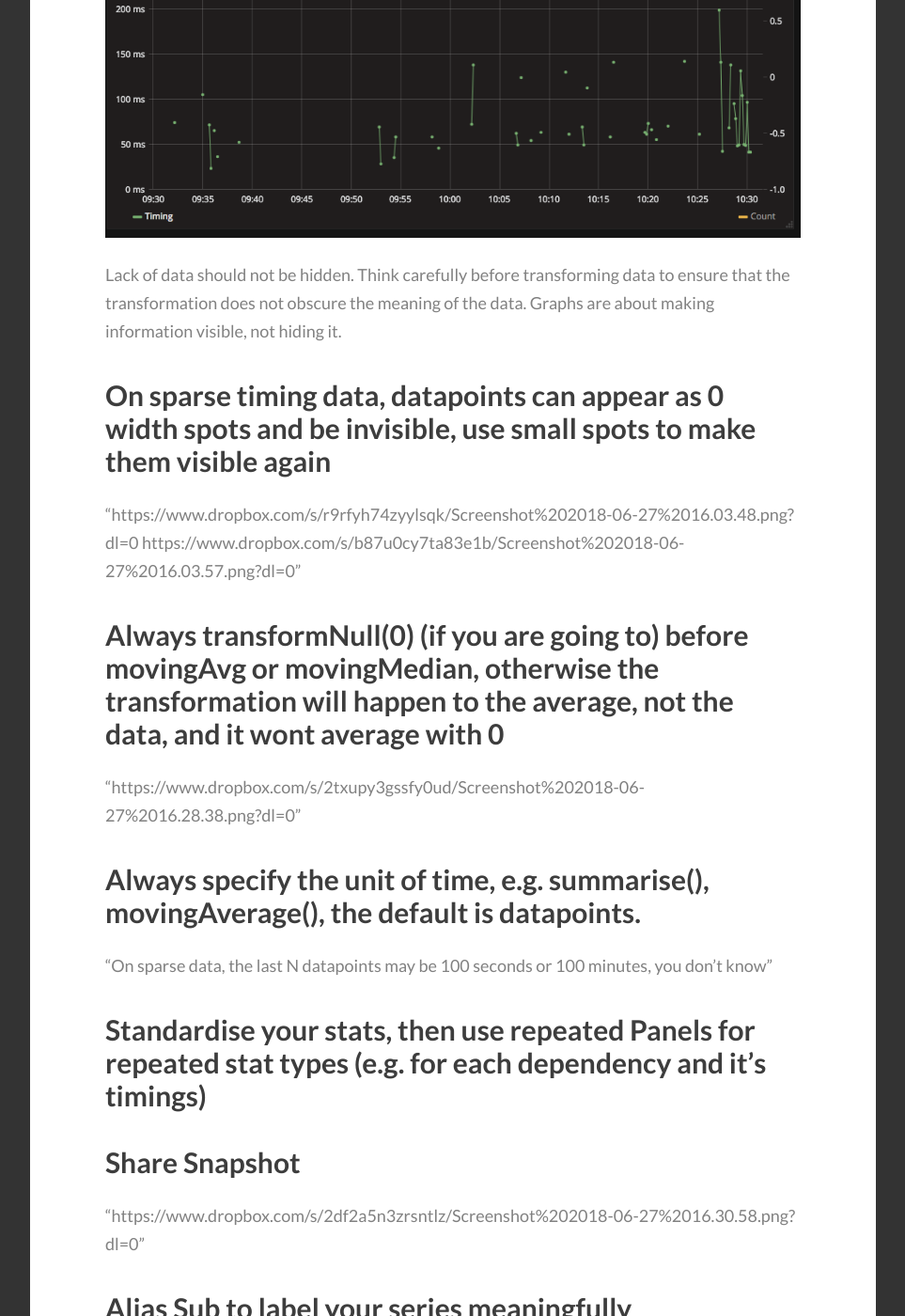
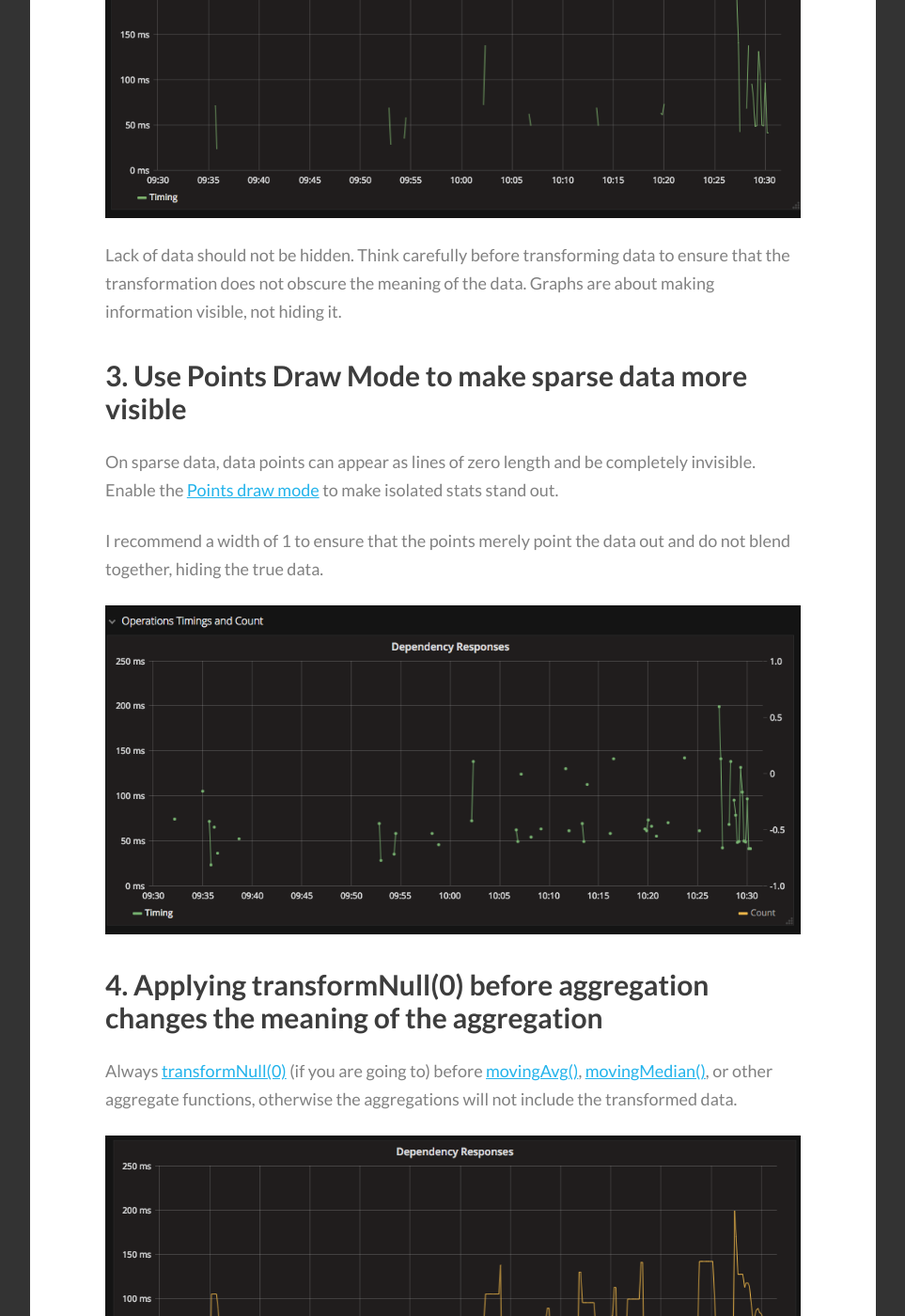
Before and after one commit to uatec/hidef.github.io, a Jekyll site: the page built from _posts/2018-06-28-be-a-grafana-power-user.md, in a window 1280 px wide and 1400 px high, scrolled down 2845 px. Shown: the whole window at 94% size, without its empty margins (8-971 px from the left). Built offline with Jekyll 4.4.1, drawn with Linux system fonts in a browser that asks for light colours; some web fonts are replaced; comment, search, counter and statistics services are not loaded; some of the changed text lies outside the part shown.

Commit message:
sparse datapoints

```diff
--- a/_posts/2018-06-28-be-a-grafana-power-user.md
+++ b/_posts/2018-06-28-be-a-grafana-power-user.md
@@ -10,7 +10,7 @@ This is a collection of tips and suggestions to make sure that your use of these
 
 <!--more-->
 
-## Summarise all graphs by a templated interval to allow easy control of data granularity
+## 1. Summarise all graphs by a templated interval to allow easy control of data granularity
 
 Grafana is pretty good at trying to guess the interval at which you want to summarise your data, but it doesn't always get it right.
 
@@ -38,21 +38,33 @@ It now appears that our timings are very spiky and unreliable, which might not b
 
 A gap in latency stats does NOT mean that the latency was 0. It means that no data was available. The gaps in the visualisation tell us that we are not able to answer any questions during that period.
 
-Omitting [transformNull(0)](http://graphite.readthedocs.io/en/latest/functions.html#graphite.render.functions.transformNull) from timing graphs, and rendering with the [Points draw mode](http://docs.grafana.org/features/panels/graph/#draw-modes) highlights the present and absence of data much more clearly.
+Omitting [transformNull(0)](http://graphite.readthedocs.io/en/latest/functions.html#graphite.render.functions.transformNull) from timing graphs highlights the present and absence of data much more clearly.
 
 ![Timings with missing left blank](/images/posts/2018-06-28-be-a-grafana-power-user/transformnull-disabled.png)
 
 Lack of data should not be hidden. Think carefully before transforming data to ensure that the transformation does not obscure the meaning of the data. Graphs are about making information visible, not hiding it.
 
-## On sparse timing data, datapoints can appear as 0 width spots and be invisible, use small spots to make them visible again
-  "https://www.dropbox.com/s/r9rfyh74zyylsqk/Screenshot%202018-06-27%2016.03.48.png?dl=0
-  https://www.dropbox.com/s/b87u0cy7ta83e1b/Screenshot%202018-06-27%2016.03.57.png?dl=0"
+## 3. Use Points Draw Mode to make sparse data more visible
 
-## Always transformNull(0) (if you are going to) before movingAvg or movingMedian, otherwise the transformation will happen to the average, not the data, and it wont average with 0
-  "https://www.dropbox.com/s/2txupy3gssfy0ud/Screenshot%202018-06-27%2016.28.38.png?dl=0"
+On sparse data, data points can appear as lines of zero length and be completely invisible. Enable the [Points draw mode](http://docs.grafana.org/features/panels/graph/#draw-modes) to make isolated stats stand out.
 
-## Always specify the unit of time, e.g. summarise(), movingAverage(), the default is datapoints.
-  "On sparse data, the last N datapoints may be 100 seconds or 100 minutes, you don't know"
+I recommend a width of 1 to ensure that the points merely point the data out and do not blend together, hiding the true data.
+
+![Sparse data rendered with Point Draw Mode](/images/posts/2018-06-28-be-a-grafana-power-user/sparedatawithpoints.png)
+
+## 4. Applying transformNull(0) before aggregation changes the meaning of the aggregation
+
+Always [transformNull(0)](http://graphite.readthedocs.io/en/latest/functions.html#graphite.render.functions.transformNull) (if you are going to) before [movingAvg()](http://graphite.readthedocs.io/en/latest/functions.html#graphite.render.functions.movingAverage), [movingMedian()](http://graphite.readthedocs.io/en/latest/functions.html#graphite.render.functions.movingMedian), or other aggregate functions, otherwise the aggregations will not include the transformed data.
+
+![The difference between transforming first, or aggregating first](/images/posts/2018-06-28-be-a-grafana-power-user/transformfirst-thenaggregate.png)
+
+TODO: Recheck
+
+## 5. Always specify your units
+
+Always specify the unit of time, e.g. summarise(), movingAverage(), the default is the number of data points included.
+
+On sparse data, the last N datapoints may be 100 seconds or 100 minutes, you don't know
 
 ## Standardise your stats, then use repeated Panels for repeated stat types (e.g. for each dependency and it's timings)
 
@@ -74,3 +86,8 @@ Lack of data should not be hidden. Think carefully before transforming data to e
 
 ## Hide Series With No Data
   "https://www.dropbox.com/s/8kxtw6857wflz7v/Screenshot%202018-06-27%2015.58.57.png?dl=0"
+
+
+
+
+http://graphite.readthedocs.io/en/latest/functions.html
```
Also changed, not shown: other parts of _posts/2018-06-28-be-a-grafana-power-user.md (+1 -1 lines), images/posts/2018-06-28-be-a-grafana-power-user/sparedatawithpoints.png (added), images/posts/2018-06-28-be-a-grafana-power-user/transformfirst-thenaggregate.png (added), images/posts/2018-06-28-be-a-grafana-power-user/transformnull-disabled.png.
